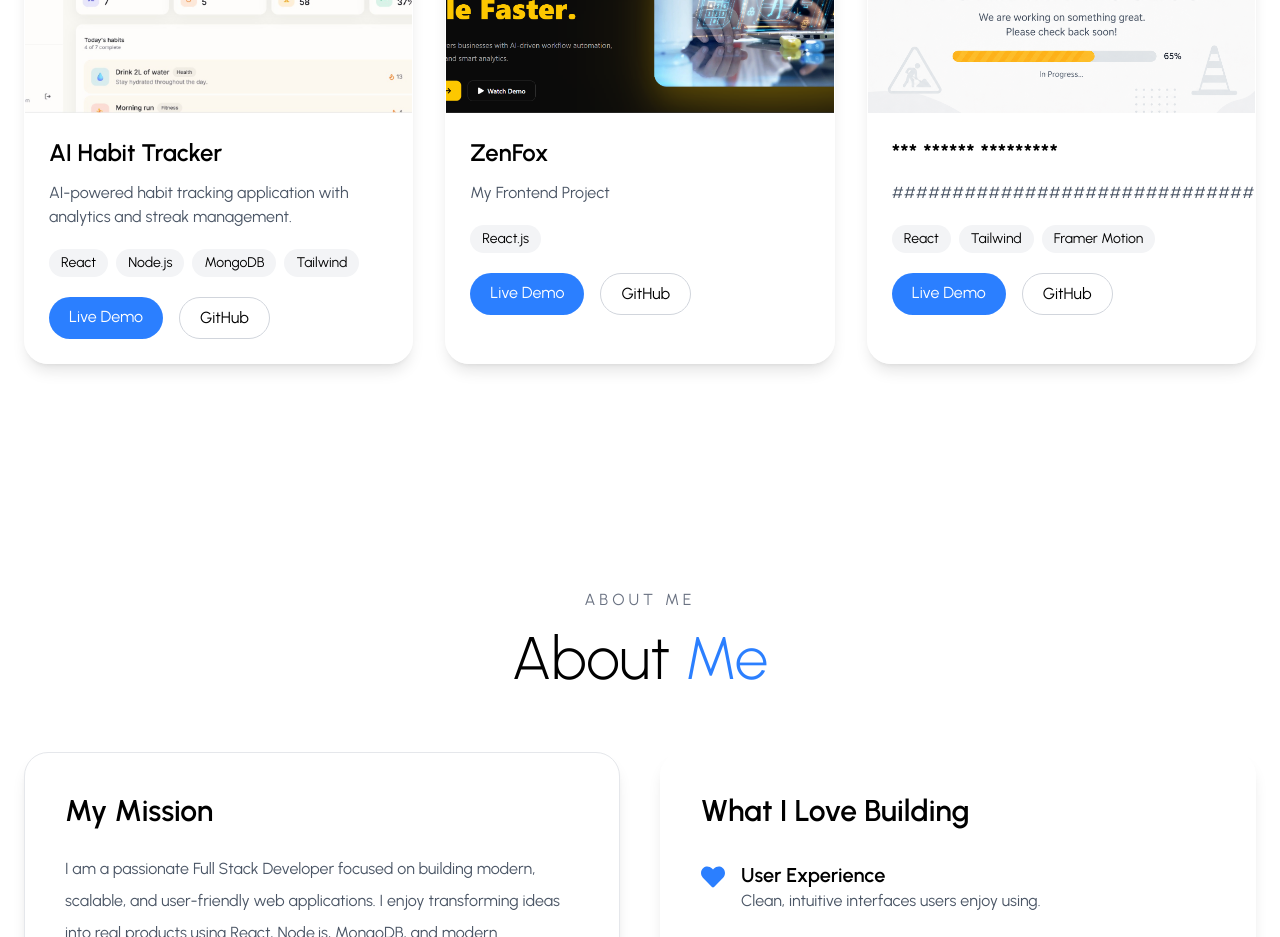
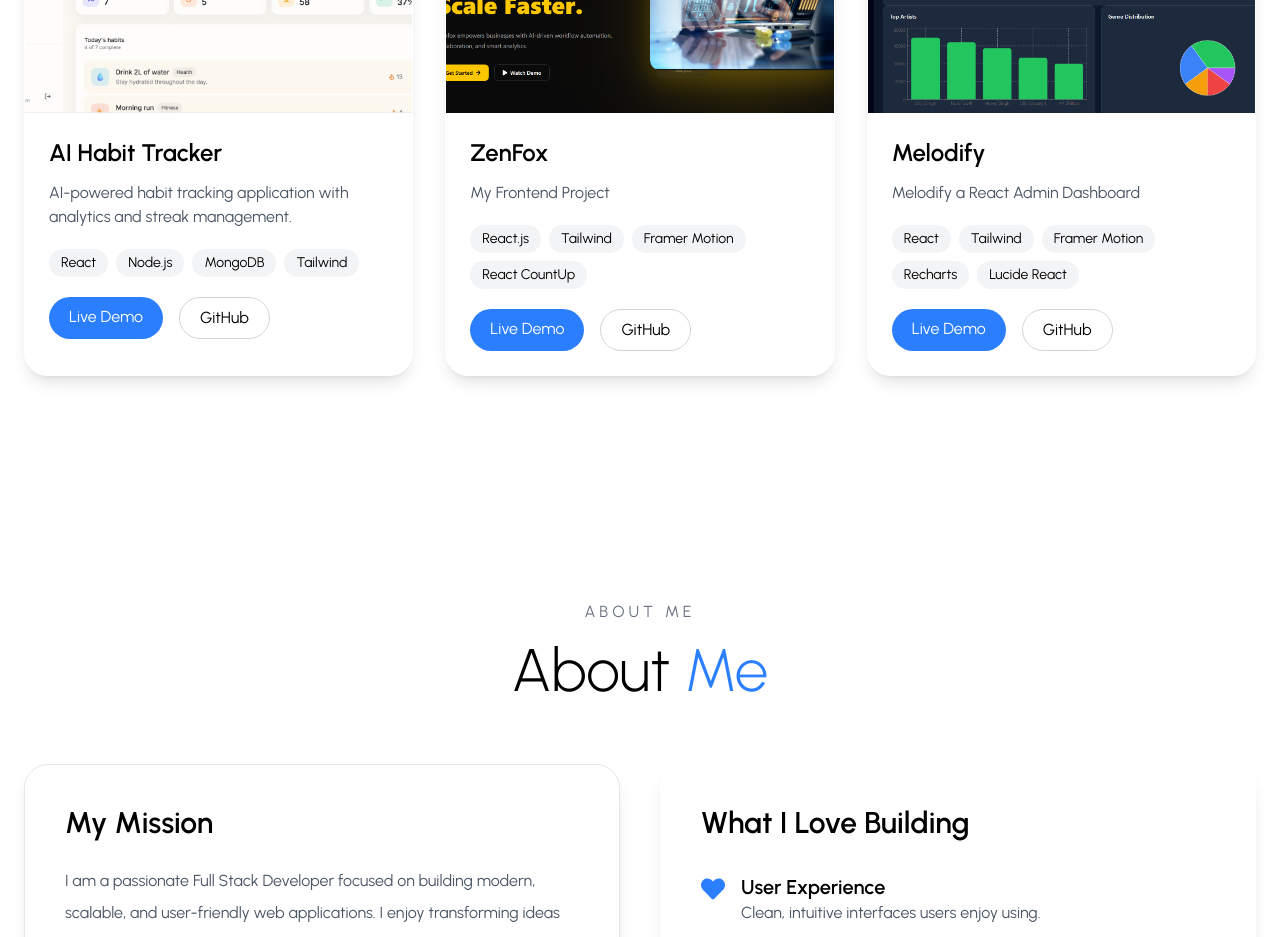
Before and after one commit to aakil-khan/Akil-Portfolio, a React (Vite) app: page / in a window 1280 px wide. Shown: the part 2740-3677 px from the top of the page. Built offline with nearby package versions, Linux system fonts and the light colour scheme.

Commit message:
Add Melodify and modify zenfoz images and tech stack

```diff
--- a/src/data/projects.js
+++ b/src/data/projects.js
@@ -17,17 +17,17 @@ export const projects = [
     image: blogImg,
     description:
       "My Frontend Project ",
-    tech: ["React.js"],
+    tech: ["React.js","Tailwind","Framer Motion","React CountUp"],
     github: "https://github.com/aakil-khan/Zenfox",
     live: "https://zenfox-3zwjl0bby-akil-khan-s-projects.vercel.app/",
   },
   {
-    title: "*** ****** *********",
+    title: "Melodify",
     image: portfolioImg,
     description:
-      "####################################.",
-    tech: ["React", "Tailwind", "Framer Motion"],
-    github: "#",
-    live: "#",
+      "Melodify a React Admin Dashboard",
+    tech: ["React", "Tailwind", "Framer Motion","Recharts","Lucide React"],
+    github: "https://github.com/aakil-khan/Melodify",
+    live: "https://melodify-n6hiczbpw-akil-khan-s-projects.vercel.app/",
   },
 ];
```
Also changed, not shown: src/assets/projects/blog.png, src/assets/projects/portfolio.png.
